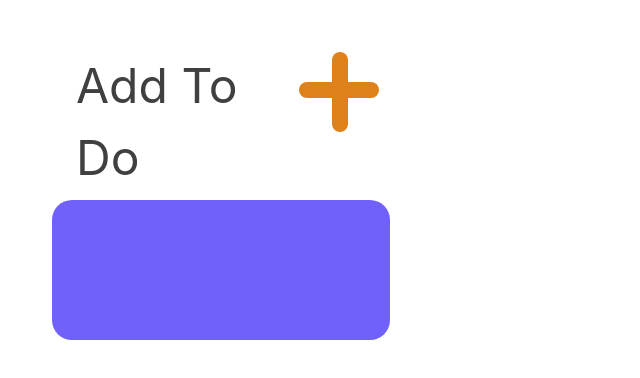
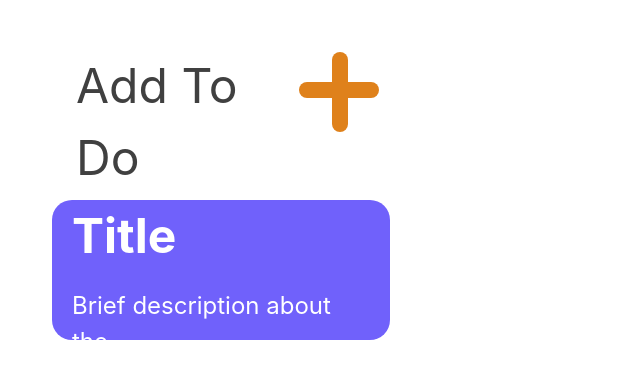
Before and after one commit to ericwafula/todo-list, a plain HTML site: page index.html in a window 1280 px wide. Both pictures are taken after a click on the element 338 px from the left and 90 px from the top of the page. Shown: the whole page, without its empty margins (0-640 px from the left). Drawn offline with nearby package versions, Linux system fonts and the light colour scheme.

Commit message:
added initial guide text

```diff
--- a/css/style.css
+++ b/css/style.css
@@ -78,4 +78,24 @@ body{
     /* height: auto; */
     border-radius: 20px;
     background-color: #7061FB;
+    color: white;
+    padding-left: 20px;
+    padding-bottom: 30px;
 }
+
+/* card title */
+#card-title{
+    font-weight: bold;
+    font-size: 48px;
+}
+
+/* card body */
+#card-description{
+    font-size: 24px;
+}
+
+/* click the add to do text */
+#click-the{
+    font-size: 32px;
+    color: #7061FB;
+}
--- a/index.html
+++ b/index.html
@@ -39,7 +39,7 @@
     <div class="container-fluid body">
         <div class="row">
             <div class="col-md-4" id="cards-container">
-
+                <p id="click-the">Click the + button to start</p>
             </div>
             <div class="col-md-1" id="divider"></div>
             <div class="col-md-7"></div>
--- a/js/main.js
+++ b/js/main.js
@@ -1,6 +1,9 @@
 // UI Logic
 $(document).ready(function(){
     $(".btn-add-to-do").click(function(){
-        $("#cards-container").prepend('<div class=cards></div>');
+        $("#cards-container").prepend('<div class="cards"><p id="card-title">Title</p>' +
+        '<p id="card-description">Brief description about the...</p>' +
+        '</div>');
+        $("#click-the").remove();
     });
 });
```
